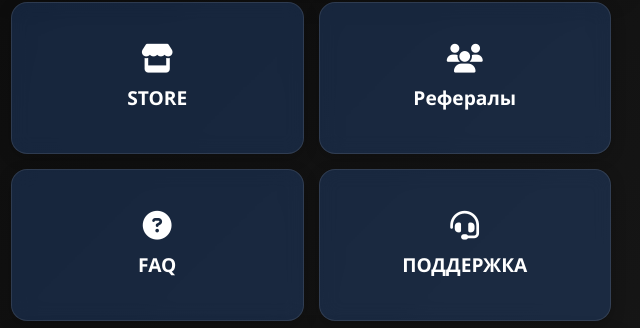
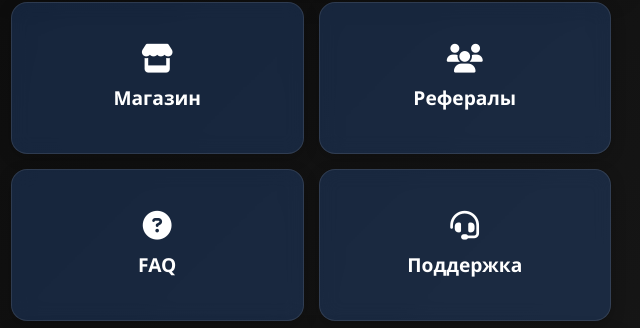
Before and after one commit to dovoakii/botbrawl, a plain HTML site: page index.html in a window 1280 px wide. Shown: the part 175-503 px from the top of the page, 329-969 px from the left. Drawn offline with Linux system fonts and the light colour scheme.

Commit message:
Update index.html

```diff
--- a/index.html
+++ b/index.html
@@ -386,7 +386,7 @@
         <div class="menu-grid">
             <div class="glass-btn" onclick="openStore()">
                 <i class="fas fa-store"></i>
-                <span>STORE</span>
+                <span>Магазин</span>
             </div>
             <div class="glass-btn" onclick="openReferrals()">
                 <i class="fas fa-users"></i>
@@ -398,7 +398,7 @@
             </div>
             <div class="glass-btn" onclick="openSupport()">
                 <i class="fas fa-headset"></i>
-                <span>ПОДДЕРЖКА</span>
+                <span>Поддержка</span>
             </div>
         </div>
 
@@ -601,7 +601,7 @@
                         <span>Время работы</span>
                     </div>
                     <div class="support-section-content">
-                        Ежедневно с 9:00 до 21:00 по МСК
+                        Ежедневно с 11:00 до 23:00 по МСК
                     </div>
                 </div>
 
```
